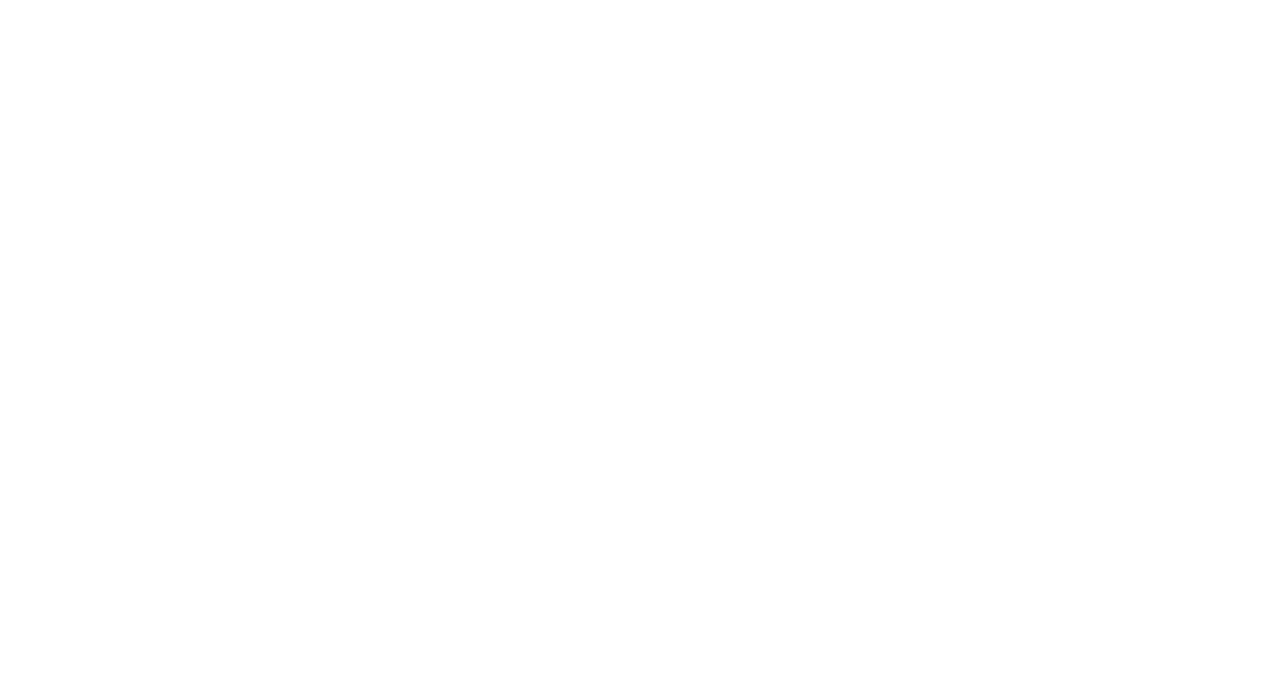
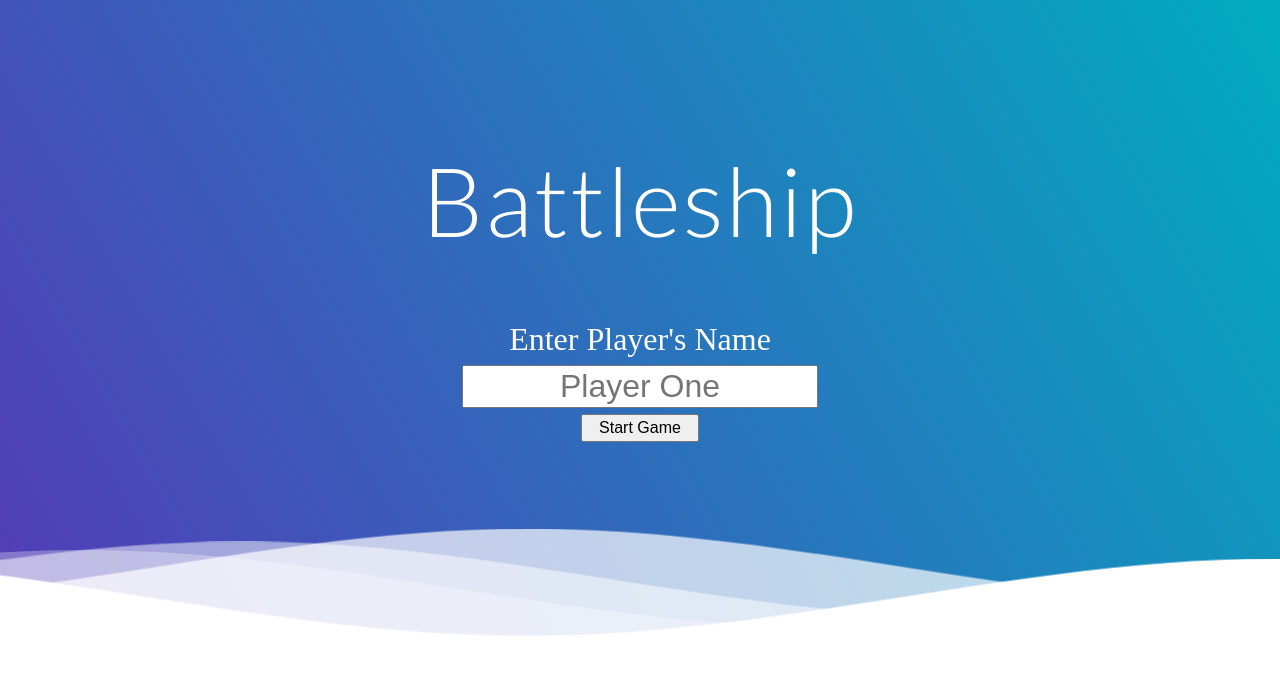
Before and after one commit to SkyMarsh14/Battle-Ship, a website built with webpack: page src/index.html in a window 1280 px wide. Built offline with nearby package versions, Linux system fonts and the light colour scheme.

Commit message:
added title page

```diff
--- /dev/null
+++ b/src/dom/titlePage.js
@@ -0,0 +1,27 @@
+export default function loadFirstPage() {
+  const containerDiv = document.createElement("div");
+  containerDiv.classList.add("titleContainerDiv");
+  const title = document.createElement("h1");
+  title.classList.add("mainTitle");
+  title.textContent = "Battleship";
+  document.querySelector(".inner-header").append(containerDiv);
+  containerDiv.append(title);
+  const playerNameForm = document.createElement("form");
+  const nameFormDiv=document.createElement('div');
+  nameFormDiv.classList.add('nameFormDiv')
+  const label = document.createElement("label");
+  const nameInput = document.createElement("input");
+  const startGameBtn=document.createElement('input');
+  startGameBtn.classList.add('startGameBtn');
+  startGameBtn.type='submit';
+  startGameBtn.value='Start Game'
+  nameInput.id = "nameInput";
+  label.setAttribute("for", "nameInput");
+  label.textContent = "Enter Player's Name";
+  nameInput.setAttribute('placeholder',"Player One");
+  containerDiv.append(playerNameForm)
+  playerNameForm.append(nameFormDiv)
+  nameFormDiv.append(label,nameInput);
+  playerNameForm.append(startGameBtn);
+
+}
--- a/src/index.html
+++ b/src/index.html
@@ -3,7 +3,49 @@
   <head>
     <meta charset="UTF-8" />
     <meta name="viewport" content="width=device-width, initial-scale=1.0" />
-    <title>Document</title>
+    <title>Battle Ship</title>
   </head>
-  <body></body>
+  <body>
+    <!--Hey! This is the original version
+of Simple CSS Waves-->
+
+<div class="header">
+
+  <!--Content before waves-->
+  <div class="inner-header flex">
+  <!--Just the logo.. Don't mind this-->
+  <path fill="#FFFFFF" stroke="#000000" stroke-width="10" stroke-miterlimit="10" d="M57,283" />
+  <g><path fill="#fff"
+  d="M250.4,0.8C112.7,0.8,1,112.4,1,250.2c0,137.7,111.7,249.4,249.4,249.4c137.7,0,249.4-111.7,249.4-249.4
+  C499.8,112.4,388.1,0.8,250.4,0.8z M383.8,326.3c-62,0-101.4-14.1-117.6-46.3c-17.1-34.1-2.3-75.4,13.2-104.1
+  c-22.4,3-38.4,9.2-47.8,18.3c-11.2,10.9-13.6,26.7-16.3,45c-3.1,20.8-6.6,44.4-25.3,62.4c-19.8,19.1-51.6,26.9-100.2,24.6l1.8-39.7		c35.9,1.6,59.7-2.9,70.8-13.6c8.9-8.6,11.1-22.9,13.5-39.6c6.3-42,14.8-99.4,141.4-99.4h41L333,166c-12.6,16-45.4,68.2-31.2,96.2	c9.2,18.3,41.5,25.6,91.2,24.2l1.1,39.8C390.5,326.2,387.1,326.3,383.8,326.3z" />
+  </g>
+  </svg>
+  </div>
+
+  <!--Waves Container-->
+  <div>
+  <svg class="waves" xmlns="http://www.w3.org/2000/svg" xmlns:xlink="http://www.w3.org/1999/xlink"
+  viewBox="0 24 150 28" preserveAspectRatio="none" shape-rendering="auto">
+  <defs>
+  <path id="gentle-wave" d="M-160 44c30 0 58-18 88-18s 58 18 88 18 58-18 88-18 58 18 88 18 v44h-352z" />
+  </defs>
+  <g class="parallax">
+  <use xlink:href="#gentle-wave" x="48" y="0" fill="rgba(255,255,255,0.7" />
+  <use xlink:href="#gentle-wave" x="48" y="3" fill="rgba(255,255,255,0.5)" />
+  <use xlink:href="#gentle-wave" x="48" y="5" fill="rgba(255,255,255,0.3)" />
+  <use xlink:href="#gentle-wave" x="48" y="7" fill="#fff" />
+  </g>
+  </svg>
+  </div>
+  <!--Waves end-->
+
+  </div>
+  <!--Header ends-->
+
+  <!--Content starts-->
+  <div class="content flex">
+  </div>
+  <!--Content ends-->
+  </body>
 </html>
--- a/src/index.js
+++ b/src/index.js
@@ -1,9 +1,19 @@
+import "./styles.css";
 import { Player } from "./js/player.js";
 import { Gamecontrol } from "./js/gameControl.js";
+import loadFirstPage from "./dom/titlePage.js";
 
 const playerOne = new Player("Player One");
 const playerTwo = new Player("Player two");
 const gameA = new Gamecontrol(playerOne, playerTwo);
 gameA.printTables();
-gameA.playerTwo.gameboard.placeShip(1,1,1)
-gameA.attackOpponent(1,1)
+gameA.playerTwo.gameboard.placeShip(1, 1, 1);
+gameA.attackOpponent(1, 1);
+
+document.addEventListener("DOMContentLoaded", () => {
+  loadFirstPage();
+  const startGameBtn=document.querySelector('.startGameBtn');
+  startGameBtn.addEventListener('submit',(e)=>{
+    e.preventDefault();
+  })
+});
--- a/src/js/gameControl.js
+++ b/src/js/gameControl.js
@@ -3,7 +3,7 @@ class Gamecontrol {
     this.playerOne = playerOne;
     this.playerTwo = playerTwo;
     this.activePlayer = playerOne;
-    }
+  }
 
   getActivePlayer = () => this.activePlayer;
   switchPlayerTurn() {
@@ -19,7 +19,7 @@ class Gamecontrol {
       : this.playerOne.gameboard;
   }
   attackOpponent(x, y) {
-    console.log(`${this.activePlayer.name} is attacking`)
+    console.log(`${this.activePlayer.name} is attacking`);
     const attack = this.activePlayer.attack(this.getOpponentGameboard(), x, y);
     if (attack) {
       console.log("Attack Successful! ");
@@ -37,7 +37,7 @@ class Gamecontrol {
     this.playerTwo.gameboard.resetBoard();
     console.log("Gameboard resetted. Starting a new game.");
   }
-  printTables(){
+  printTables() {
     console.log("Player One's table");
     this.playerOne.gameboard.printTable();
     console.log("Player Two's table");
--- a/src/js/gameboard.js
+++ b/src/js/gameboard.js
@@ -6,7 +6,7 @@ class Gameboard {
     this.board = Array.from({ length: size }, () => new Array(size).fill(null));
     this.missed = [];
     this.ships = [];
-    this.printTable=this.printTable.bind(this)
+    this.printTable = this.printTable.bind(this);
   }
   getShipCoodinate(row, col, shipSize, direction) {
     if (row > this.size - 1 || col > this.size - 1) {
@@ -95,18 +95,18 @@ class Gameboard {
     const direction = Math.random() > 0.5 ? "horizontal" : "vertical";
     let row;
     let col;
-    if(direction==='horizontal'){
-      row = Math.floor(Math.random() * (this.size-shipSize));
-      col = Math.floor(Math.random() * 7);
-    }else{
-      row = Math.floor(Math.random() * 7);
-      col = Math.floor(Math.random() * (this.size-shipSize));
+    if (direction === "horizontal") {
+      row = Math.floor(Math.random() * (this.size - shipSize));
+      col = Math.floor(Math.random() * this.size);
+    } else {
+      row = Math.floor(Math.random() * this.size);
+      col = Math.floor(Math.random() * (this.size - shipSize));
     }
     try {
       this.placeShip(row, col, shipSize, direction);
       return;
-    } catch (err){
-      console.log(err)
+    } catch (err) {
+      console.log(err);
       this.placeShipRandom(shipSize);
     }
   }
@@ -117,10 +117,12 @@ class Gameboard {
     this.placeShipRandom(3);
     this.placeShipRandom(3);
     this.placeShipRandom(2);
-    console.log('Ships has been randomly placed.')
+    console.log("Ships has been randomly placed.");
   }
   resetBoard() {
-    this.board = Array.from({ length: this.size }, () => new Array(this.size).fill(null));
+    this.board = Array.from({ length: this.size }, () =>
+      new Array(this.size).fill(null),
+    );
   }
 }
 export { Gameboard };
--- /dev/null
+++ b/src/styles.css
@@ -0,0 +1,131 @@
+@import url(//fonts.googleapis.com/css?family=Lato:300:400);
+
+body {
+  margin: 0;
+}
+
+h1 {
+  font-family: "Lato", sans-serif;
+  font-weight: 300;
+  letter-spacing: 2px;
+  font-size: 48px;
+}
+p {
+  font-family: "Lato", sans-serif;
+  letter-spacing: 1px;
+  font-size: 14px;
+  color: #333333;
+}
+
+.header {
+  position: relative;
+  text-align: center;
+  background: linear-gradient(
+    60deg,
+    rgba(84, 58, 183, 1) 0%,
+    rgba(0, 172, 193, 1) 100%
+  );
+  color: white;
+}
+.logo {
+  width: 50px;
+  fill: white;
+  padding-right: 15px;
+  display: inline-block;
+  vertical-align: middle;
+}
+
+.inner-header {
+  height: 65vh;
+  width: 100%;
+  margin: 0;
+  padding: 0;
+}
+
+.flex {
+  /*Flexbox for containers*/
+  display: flex;
+  justify-content: center;
+  align-items: center;
+  text-align: center;
+}
+
+.waves {
+  position: relative;
+  width: 100%;
+  height: 15vh;
+  margin-bottom: -7px; /*Fix for safari gap*/
+  min-height: 100px;
+  max-height: 150px;
+}
+
+.content {
+  position: relative;
+  height: 20vh;
+  text-align: center;
+  background-color: white;
+}
+
+/* Animation */
+
+.parallax > use {
+  animation: move-forever 25s cubic-bezier(0.55, 0.5, 0.45, 0.5) infinite;
+}
+.parallax > use:nth-child(1) {
+  animation-delay: -2s;
+  animation-duration: 7s;
+}
+.parallax > use:nth-child(2) {
+  animation-delay: -3s;
+  animation-duration: 10s;
+}
+.parallax > use:nth-child(3) {
+  animation-delay: -4s;
+  animation-duration: 13s;
+}
+.parallax > use:nth-child(4) {
+  animation-delay: -5s;
+  animation-duration: 20s;
+}
+@keyframes move-forever {
+  0% {
+    transform: translate3d(-90px, 0, 0);
+  }
+  100% {
+    transform: translate3d(85px, 0, 0);
+  }
+}
+/*Shrinking for mobile*/
+@media (max-width: 768px) {
+  .waves {
+    height: 40px;
+    min-height: 40px;
+  }
+  .content {
+    height: 30vh;
+  }
+  h1 {
+    font-size: 24px;
+  }
+}
+.mainTitle{
+    font-size:6em;
+}
+.nameFormDiv{
+    font-size:2em;
+    display:flex;
+    flex-direction:column;
+    gap:0.2em;
+}
+#nameInput{
+    display:flex;
+    align-self: center;
+    text-align: center;
+    font-size:1em;
+    width: 80%;
+}
+.startGameBtn{
+    padding:0.2em 1em;
+    margin-top:0.4em;
+    font-size:1em;
+}
```
Also changed, not shown: src/fonts/titleFont.otf (added).
